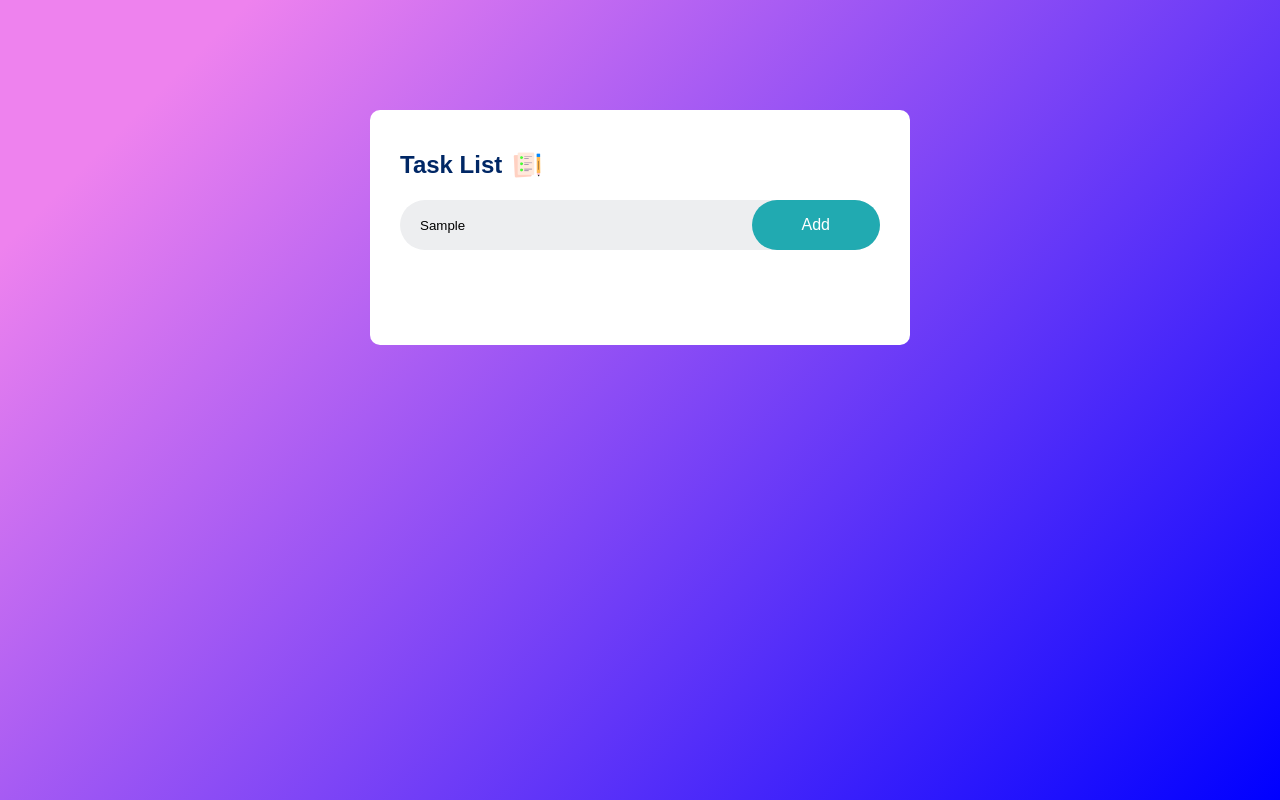
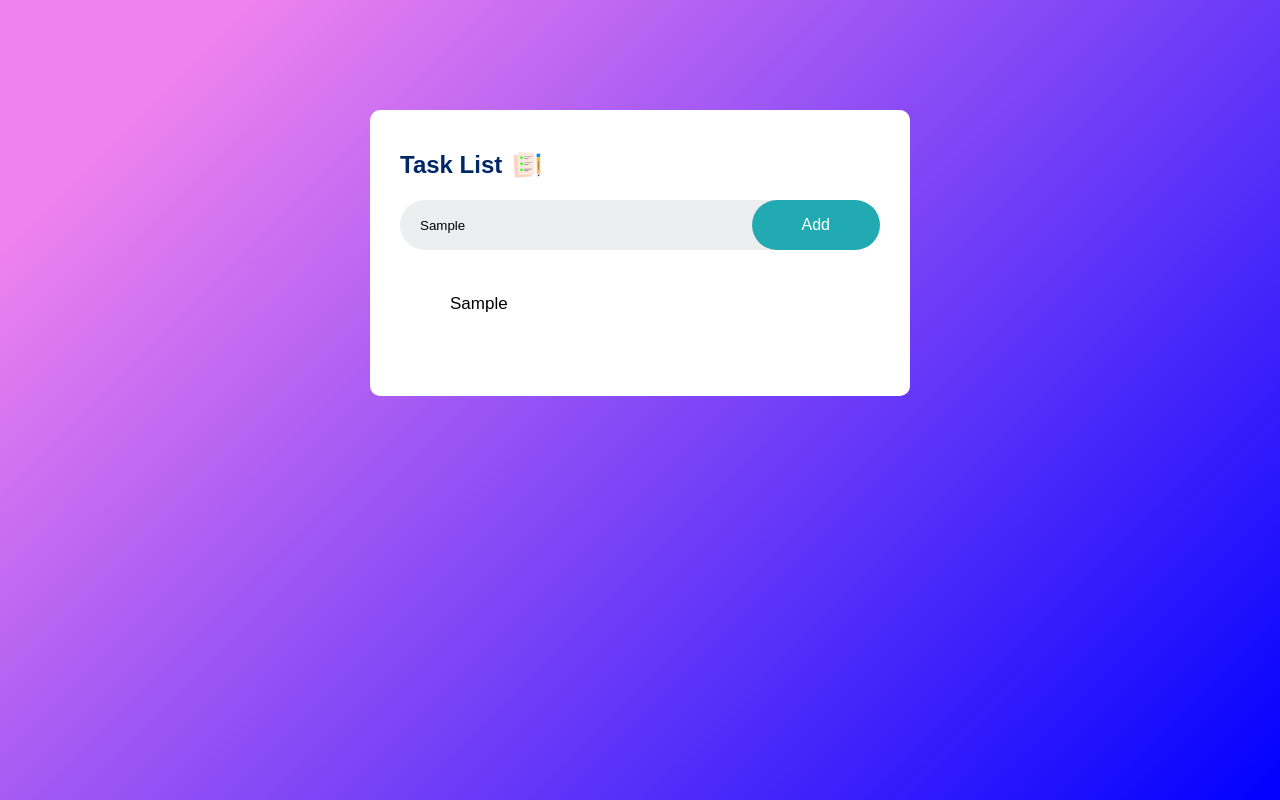
Before and after one commit to thepravin/To-Do-App, a plain HTML site: page index.html in a window 1280 px wide. Both pictures are taken after typing "Sample" into the empty fields and a click on the button "Add". Drawn offline with Linux system fonts and the light colour scheme.

Commit message:
Create js file

```diff
--- a/app.js
+++ b/app.js
@@ -0,0 +1,13 @@
+const inputBox = document.getElementById("input-box");
+const listContainer = document.getElementById("list-container");
+
+
+function addTask(){
+    if(inputBox.value==''){
+        alert("You Must Write Something");
+    }else{
+        let li = document.createElement("li");
+        li.innerText=inputBox.value;
+        listContainer.appendChild(li);
+    }
+}
--- a/index.html
+++ b/index.html
@@ -12,8 +12,15 @@
             <h2>Task List <img src="./images/icon.png" alt=""></h2>
             <div class="row">
                 <input type="text" id="input-box" placeholder="Add Your Task">
-                <button id="btn-add">Add</button>
+                <button id="btn-add" onclick="addTask()">Add</button>
             </div>
+
+            <ul id="list-container">
+                <!-- <li class="checked">Task 1</li>
+                <li>Task 2</li>
+                <li>Task 3</li> -->
+
+            </ul>
         </div>
 
     </div>
--- a/style.css
+++ b/style.css
@@ -62,3 +62,34 @@ input{
     cursor: pointer;
     border-radius: 40px;
 }
+
+ul li{
+    list-style: none;
+    font-size: 17px;
+    padding: 19px 8px 12px 50px;
+    user-select: none;
+    cursor: pointer;
+    position: relative;
+}
+
+/* ul li ::before{
+    content: '';
+    position: absolute;
+    height: 28px;
+    width: 28px;
+    border-radius: 50%;
+    background-image: url(images/uncheck.png);
+    background-size: cover;
+    background-position: center;
+    top: 12px;
+    left: 8px;
+}
+
+ul li.checked{
+    color: #555;
+    text-decoration: line-through;
+}
+
+ul li.checked::before{
+    background-image: url(images/check.png);
+} */
```
Also changed, not shown: images/check.png (renamed from images/checked.png), images/uncheck.png (renamed from images/unchecked.png).
